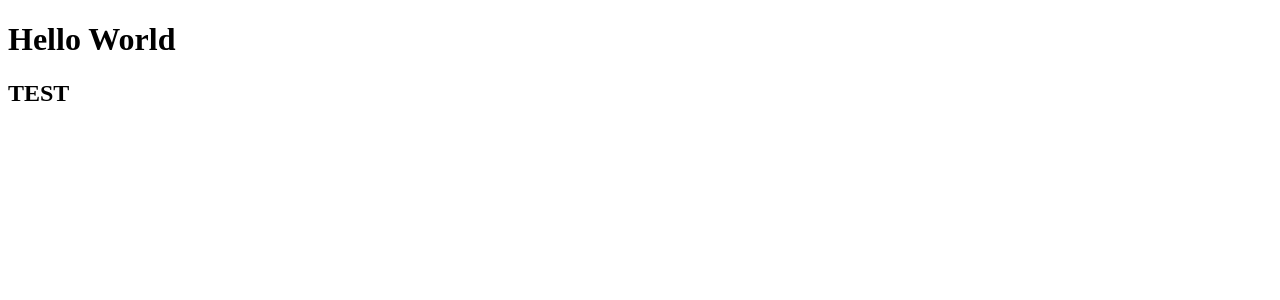
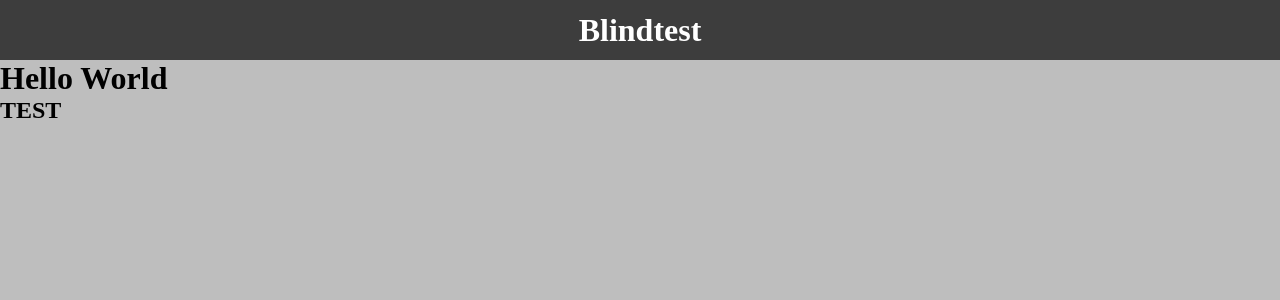
Before and after one commit to JulienHatemian/blind_test_app, a PHP site: page / in a window 1280 px wide. Shown: the top 300 px of the page. Run offline with PHP 8.4, Linux system fonts and the light colour scheme.

Commit message:
html debut

```diff
--- a/Views/partials/header.php
+++ b/Views/partials/header.php
@@ -0,0 +1,3 @@
+<div id="header">
+    <h1>Blindtest</h1>
+</div>
--- a/Views/partials/template.php
+++ b/Views/partials/template.php
@@ -12,6 +12,7 @@
 </head>
 <body>
     <main>
+        <?php require_once("Views/partials/header.php") ?>
         <?php
             if(!empty($_SESSION['alert'])) {
                 foreach($_SESSION['alert'] as $alert){
--- a/assets/css/style.css
+++ b/assets/css/style.css
@@ -0,0 +1,23 @@
+body, *{
+    margin: 0;
+    padding: 0;
+}
+
+body{
+    background-color: rgb(190, 190, 190);
+}
+
+#header{
+    background-color: rgb(61, 61, 61);
+    width: 100%;
+    height: 60px;
+}
+
+#header>h1{
+    display: flex;
+    color: #fff;
+    text-align: center;
+    align-items: center;
+    justify-content: center;
+    height: 100%;
+}
```
